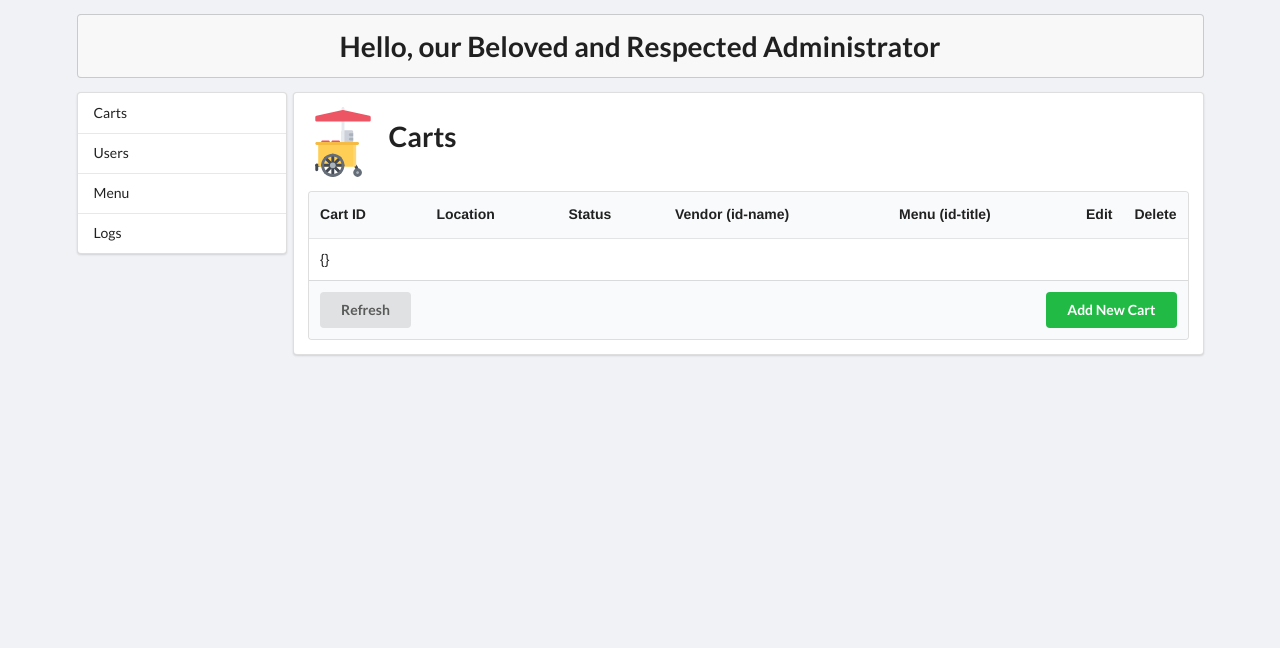
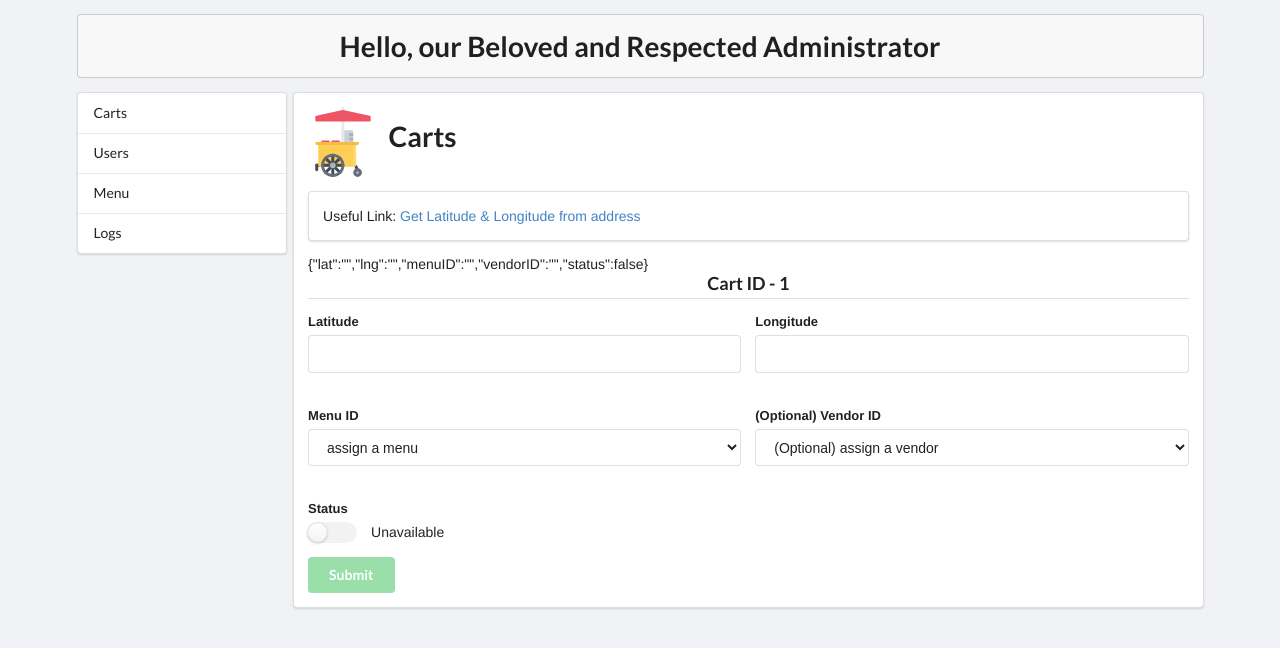
Before and after one commit to eknigge/AD320_Project, a React (Create React App) app in the folder front-end/hot-dog/: page /admin/carts/edit/1 in a window 1280 px wide. Shown: the top 648 px of the page. Built offline with nearby package versions, Linux system fonts and the light colour scheme; no server answers.

Commit message:
added form template and input validation

```diff
--- a/front-end/hot-dog/package.json
+++ b/front-end/hot-dog/package.json
@@ -9,13 +9,15 @@
     "@testing-library/react": "^11.2.5",
     "@testing-library/user-event": "^12.6.3",
     "dotenv": "^8.2.0",
+    "formik": "^2.2.6",
     "react": "^17.0.1",
     "react-dom": "^17.0.1",
     "react-modal": "^3.12.1",
     "react-router-dom": "^5.2.0",
     "react-scripts": "4.0.2",
     "use-places-autocomplete": "^1.9.1",
-    "web-vitals": "^1.1.0"
+    "web-vitals": "^1.1.0",
+    "yup": "^0.32.9"
   },
   "scripts": {
     "start": "react-scripts start",
--- a/front-end/hot-dog/src/App.js
+++ b/front-end/hot-dog/src/App.js
@@ -10,6 +10,7 @@ import CustomerMain from './components/CustomerMain';
 import VendorPunchCard from './components/VendorPunchCard';
 import AdminMain from './components/AdminMain';
 import AdminCarts from './components/AdminCarts';
+import EditCart from './components/EditCart';
 
 function App() {
   return (
@@ -24,7 +25,8 @@ function App() {
         <Route path="/customer/menu" component={AppCustomerMenu} />
         <Route path="/customer/map" component={CustomerMain} />
         <Route path="/admin" exact component={AdminMain} />
-        <Route path="/admin/carts" component={AdminCarts} />
+        <Route path="/admin/carts" exact component={AdminCarts} />
+        <Route path="/admin/carts/edit/:id" component={EditCart} />
       </Switch>
     </BrowserRouter>
   );
--- a/front-end/hot-dog/src/components/AdminCartsTable.js
+++ b/front-end/hot-dog/src/components/AdminCartsTable.js
@@ -61,10 +61,7 @@ class CartsTable extends React.Component {
               <button className="ui medium button">Refresh</button>
             </th>
             <th colSpan="6">
-              <button
-                className="ui right floated medium green button"
-                // onClick={this.updateItems}
-              >
+              <button className="ui right floated medium green button">
                 Add New Cart
               </button>
             </th>
--- a/front-end/hot-dog/src/components/AdminCartsTableRow.js
+++ b/front-end/hot-dog/src/components/AdminCartsTableRow.js
@@ -1,4 +1,5 @@
 import React from 'react';
+import { Link } from 'react-router-dom';
 
 class CartsTableRow extends React.Component {
   render() {
@@ -16,7 +17,9 @@ class CartsTableRow extends React.Component {
         <td>{`${this.props.userID}-${this.props.vendorName}`}</td>
         <td>{`${this.props.menuID}-${this.props.menuTitle}`}</td>
         <td>
-          <button className="ui blue button">Edit</button>
+          <Link to="/admin/carts/edit/1">
+            <button className="ui blue button">Edit</button>
+          </Link>
         </td>
         <td>
           <button className="ui red button">Delete</button>
--- a/front-end/hot-dog/src/components/EditCart.js
+++ b/front-end/hot-dog/src/components/EditCart.js
@@ -1,9 +1,164 @@
 import React from 'react';
 import AdminMain from './AdminMain';
+import Box from './Box';
+import { Field, Formik } from 'formik';
+import * as Yup from 'yup';
+import Error from './Error';
+
+const validationSchema = Yup.object().shape({
+  lat: Yup.number()
+    .transform((value) => (isNaN(value) ? undefined : value))
+    .min(-90, 'Latitude cannot be less than -90')
+    .max(90, 'Latitude cannot be more than 90')
+    .required('cannot be empty, must be a valid number'),
+  lng: Yup.number()
+    .transform((value) => (isNaN(value) ? undefined : value))
+    .min(-180, 'Longitude cannot be less than -180')
+    .max(180, 'Longitude cannot be more than 180')
+    .required('cannot be empty, must be a valid number'),
+  menuID: Yup.number().required('Please select a menu'),
+});
 
 class EditCart extends React.Component {
   render() {
-    return <div>hello</div>;
+    return (
+      <AdminMain>
+        <Box>
+          <h1 className="ui header">
+            <img src="/images/hot-dog-cart.svg" alt="cart"></img>
+            Carts
+          </h1>
+
+          <Box>
+            <p>
+              Useful Link:{' '}
+              <a
+                href="https://www.latlong.net/"
+                target="_blank"
+                rel="noopener noreferrer"
+              >
+                Get Latitude & Longitude from address
+              </a>
+            </p>
+          </Box>
+          <Formik
+            initialValues={{
+              lat: '',
+              lng: '',
+              menuID: '',
+              vendorID: '',
+              status: false,
+            }}
+            validationSchema={validationSchema}
+            onSubmit={(values, { setSubmitting, resetForm }) => {
+              setTimeout(() => {
+                alert(JSON.stringify(values, null, 2));
+                resetForm();
+                setSubmitting(false);
+              }, 500);
+            }}
+          >
+            {({
+              values,
+              errors,
+              touched,
+              handleChange,
+              handleBlur,
+              handleSubmit,
+              isSubmitting,
+            }) => (
+              <form className="ui form" onSubmit={handleSubmit}>
+                {JSON.stringify(values)}
+                <h3 className="ui centered dividing header">
+                  Cart ID - {this.props.match.params.id}
+                </h3>
+                <div className="two fields">
+                  <div
+                    className={`field ${
+                      touched.lat && errors.lat ? `error` : null
+                    }`}
+                  >
+                    <label htmlFor="lat">Latitude</label>
+                    <input
+                      type="text"
+                      name="lat"
+                      onChange={handleChange}
+                      onBlur={handleBlur}
+                      value={values.lat}
+                    ></input>
+                    <Error touched={touched.lat} message={errors.lat} />
+                  </div>
+                  <div
+                    className={`field ${
+                      touched.lng && errors.lng ? `error` : null
+                    }`}
+                  >
+                    <label htmlFor="lng">Longitude</label>
+                    <input
+                      type="text"
+                      name="lng"
+                      onChange={handleChange}
+                      onBlur={handleBlur}
+                      value={values.lng}
+                    ></input>
+                    <Error touched={touched.lng} message={errors.lng} />
+                  </div>
+                </div>
+                <div className="two fields">
+                  <div
+                    className={`field ${
+                      touched.menuID && errors.menuID ? `error` : null
+                    }`}
+                  >
+                    <label>Menu ID</label>
+                    <Field as="select" name="menuID">
+                      <option value="">assign a menu</option>
+                      <option value="1">1</option>
+                      <option value="2">2</option>
+                    </Field>
+                    <Error touched={touched.menuID} message={errors.menuID} />
+                  </div>
+                  <div className="field">
+                    <label>(Optional) Vendor ID</label>
+                    <Field as="select" name="vendorID">
+                      <option value="">(Optional) assign a vendor</option>
+                      <option value="0">0</option>
+                      <option value="1">1</option>
+                    </Field>
+                  </div>
+                </div>
+                <div className="field">
+                  <label>Status</label>
+                  <div className="inline field">
+                    <div className="ui toggle checkbox">
+                      <Field type="checkbox" name="status" />
+                      <label>{`${
+                        values.status ? `Available` : `Unavailable`
+                      }`}</label>
+                    </div>
+                  </div>
+                </div>
+                <button
+                  className="ui green button"
+                  type="submit"
+                  disabled={
+                    !touched.lat ||
+                    !touched.lng ||
+                    !touched.menuID ||
+                    errors.lat ||
+                    errors.lng ||
+                    errors.menuID ||
+                    isSubmitting
+                  }
+                >
+                  Submit
+                </button>
+              </form>
+            )}
+          </Formik>
+        </Box>
+      </AdminMain>
+    );
   }
 }
 
--- /dev/null
+++ b/front-end/hot-dog/src/components/Error.js
@@ -0,0 +1,35 @@
+import React from 'react';
+
+const Error = ({ touched, message }) => {
+  if (!touched) {
+    return <div className="form-message invalid">&nbsp;</div>;
+  }
+  if (message) {
+    return (
+      <div
+        style={{
+          color: 'red',
+          fontSize: '0.9em',
+          marginLeft: '0.5em',
+          marginTop: '0.2em',
+        }}
+      >
+        {message}
+      </div>
+    );
+  }
+  return (
+    <div
+      style={{
+        color: 'green',
+        fontSize: '0.9em',
+        marginLeft: '0.5em',
+        marginTop: '0.2em',
+      }}
+    >
+      all good
+    </div>
+  );
+};
+
+export default Error;
```
Also changed, not shown: 1 other file (tests, documents, lock files or other folders).
